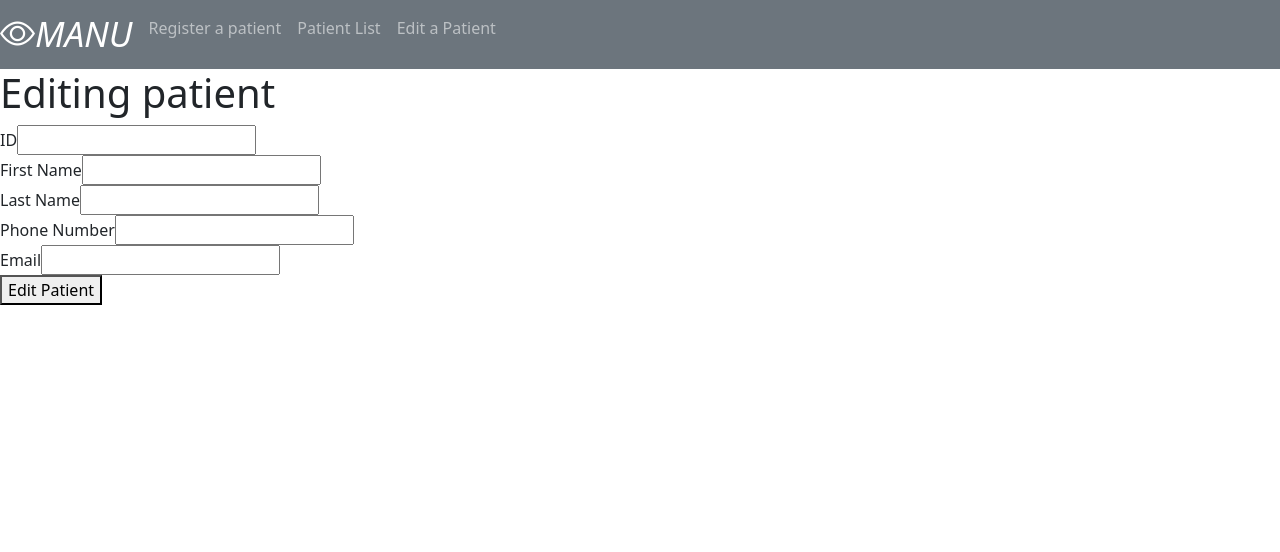
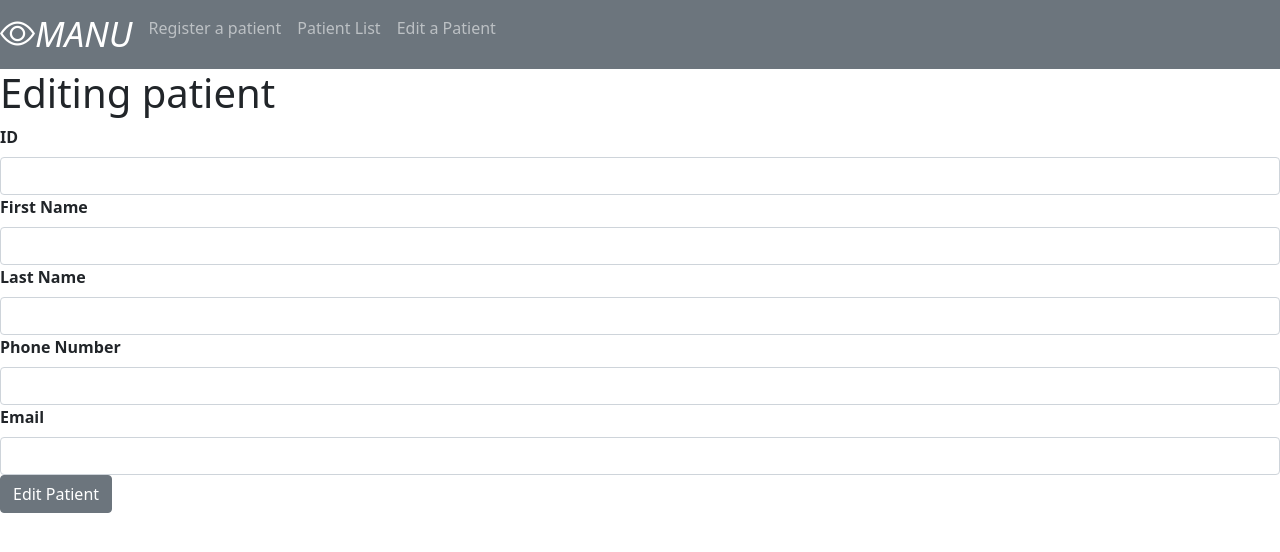
Before and after one commit to FedFon/manufs, a React (Create React App) app in the folder frontend/: page /edit in a window 1280 px wide. Shown: the top 552 px of the page. Built offline with nearby package versions, Linux system fonts and the light colour scheme.

Commit message:
Styled delete button, create and edit forms. Changed patient presentation to a description list.

```diff
--- a/frontend/src/components/pages/PatientList.js
+++ b/frontend/src/components/pages/PatientList.js
@@ -23,6 +23,7 @@ const PatientList = (props) => {
                 phone={patient.phone}
               />
               <button
+                className="btn btn-secondary"
                 key={"delete " + patient._id}
                 onClick={() => {
                   //if the delete button is clicked, the current patient object as well as its _id is passed onto the axios DELETE call
--- a/frontend/src/components/patients/EditPatientForm.js
+++ b/frontend/src/components/patients/EditPatientForm.js
@@ -44,27 +44,69 @@ const EditPatientForm = (props) => {
   return (
     <form onSubmit={submitHandler}>
       <div>
-        <label htmlFor="_id">ID</label>
-        <input type="text" required id="_id" ref={idRef} />
+        <label className="form-label fw-bold" htmlFor="_id">
+          ID
+        </label>
+        <input
+          className="form-control"
+          type="text"
+          required
+          id="_id"
+          ref={idRef}
+        />
       </div>
       <div>
-        <label htmlFor="firstName">First Name</label>
-        <input type="text" required id="firstName" ref={firstNameRef} />
+        <label className="form-label fw-bold" htmlFor="firstName">
+          First Name
+        </label>
+        <input
+          className="form-control"
+          type="text"
+          required
+          id="firstName"
+          ref={firstNameRef}
+        />
       </div>
       <div>
-        <label htmlFor="lastName">Last Name</label>
-        <input type="text" required id="lastName" ref={lastNameRef} />
+        <label className="form-label fw-bold" htmlFor="lastName">
+          Last Name
+        </label>
+        <input
+          className="form-control"
+          type="text"
+          required
+          id="lastName"
+          ref={lastNameRef}
+        />
       </div>
       <div>
-        <label htmlFor="phoneNumber">Phone Number</label>
-        <input type="text" required id="phone" ref={phoneNumberRef} />
+        <label className="form-label fw-bold" htmlFor="phoneNumber">
+          Phone Number
+        </label>
+        <input
+          className="form-control"
+          type="text"
+          required
+          id="phone"
+          ref={phoneNumberRef}
+        />
       </div>
       <div>
-        <label htmlFor="email">Email</label>
-        <input type="text" required id="email" ref={emailRef} />
+        <label className="form-label fw-bold" htmlFor="email">
+          Email
+        </label>
+        <input
+          className="form-control"
+          type="text"
+          required
+          id="email"
+          ref={emailRef}
+        />
       </div>
       <div>
-        <button>Edit Patient</button>
+        <button className="btn btn-secondary" type="submit">
+          Edit Patient
+        </button>
       </div>
     </form>
   );
--- a/frontend/src/components/patients/NewPatientForm.js
+++ b/frontend/src/components/patients/NewPatientForm.js
@@ -51,23 +51,57 @@ const NewPatientForm = (props) => {
   return (
     <form onSubmit={submitHandler}>
       <div>
-        <label htmlFor="firstName">First Name</label>
-        <input type="text" required id="firstName" ref={firstNameRef} />
+        <label className="form-label fw-bold" htmlFor="firstName">
+          First Name
+        </label>
+        <input
+          className="form-control"
+          type="text"
+          required
+          id="firstName"
+          ref={firstNameRef}
+        />
       </div>
       <div>
-        <label htmlFor="lastName">Last Name</label>
-        <input type="text" required id="lastName" ref={lastNameRef} />
+        <label className="form-label fw-bold" htmlFor="lastName">
+          Last Name
+        </label>
+        <input
+          className="form-control"
+          type="text"
+          required
+          id="lastName"
+          ref={lastNameRef}
+        />
       </div>
       <div>
-        <label htmlFor="phoneNumber">Phone Number</label>
-        <input type="text" required id="phone" ref={phoneNumberRef} />
+        <label className="form-label fw-bold" htmlFor="phoneNumber">
+          Phone Number
+        </label>
+        <input
+          className="form-control"
+          type="text"
+          required
+          id="phone"
+          ref={phoneNumberRef}
+        />
       </div>
       <div>
-        <label htmlFor="email">Email</label>
-        <input type="text" required id="email" ref={emailRef} />
+        <label className="form-label fw-bold" htmlFor="email">
+          Email
+        </label>
+        <input
+          className="form-control"
+          type="text"
+          required
+          id="email"
+          ref={emailRef}
+        />
       </div>
       <div>
-        <button>Add Patient</button>
+        <button className="btn btn-secondary" type="submit">
+          Add Patient
+        </button>
       </div>
     </form>
   );
--- a/frontend/src/components/patients/Patient.js
+++ b/frontend/src/components/patients/Patient.js
@@ -3,11 +3,17 @@ const Patient = (props) => {
   return (
     <li>
       <Card>
-        <div>
-          <div>First name: {props.firstName}</div>
-          <div>Last name: {props.lastName}</div>
-          <div>Email: {props.email}</div>
-          <div>Phone number: {props.phone}</div>
+        <div className="dl-horizontal">
+          <dl>
+            <dt>First name</dt>
+            <dd>{props.firstName}</dd>
+            <dt>Last name</dt>
+            <dd>{props.lastName}</dd>
+            <dt>Email name</dt>
+            <dd>{props.email}</dd>
+            <dt>Phone Number</dt>
+            <dd>{props.phone}</dd>
+          </dl>
         </div>
       </Card>
     </li>
```
